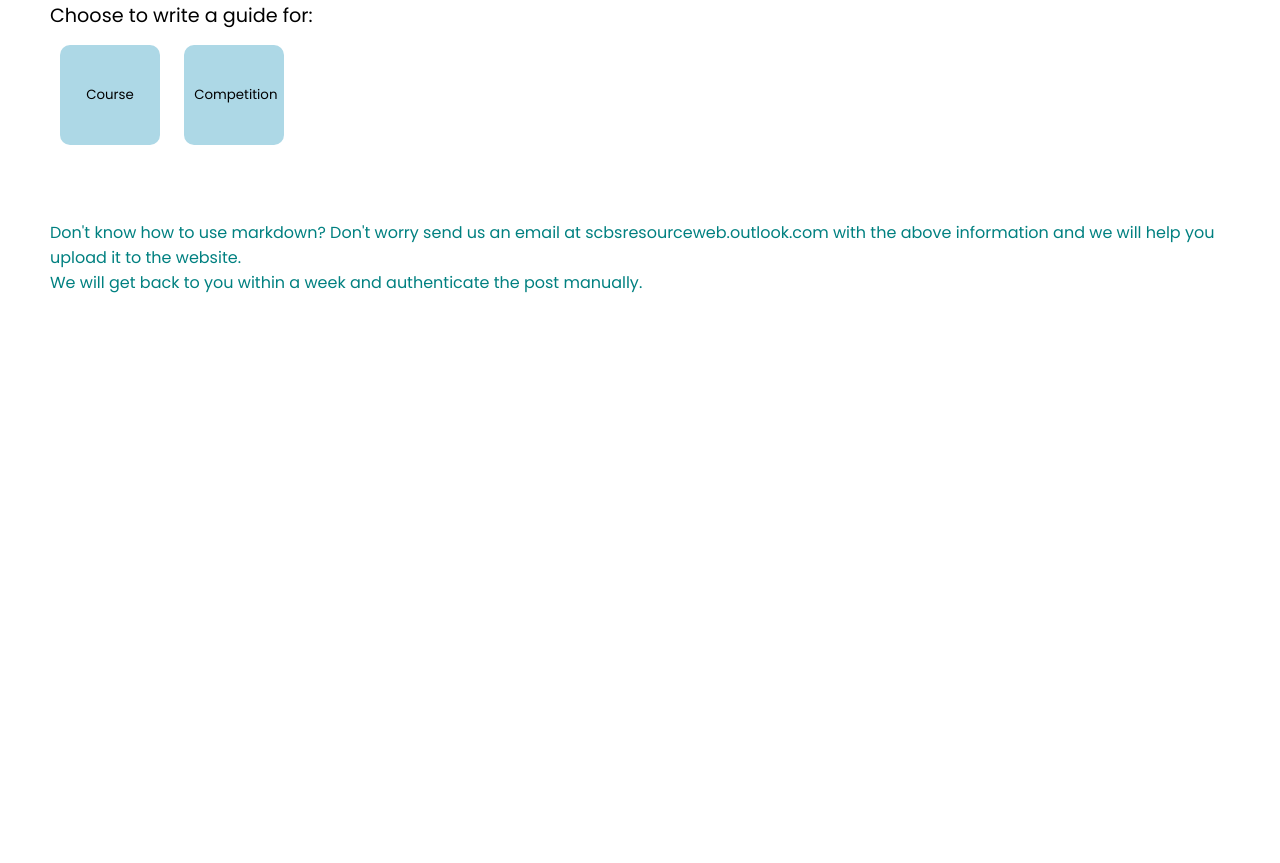
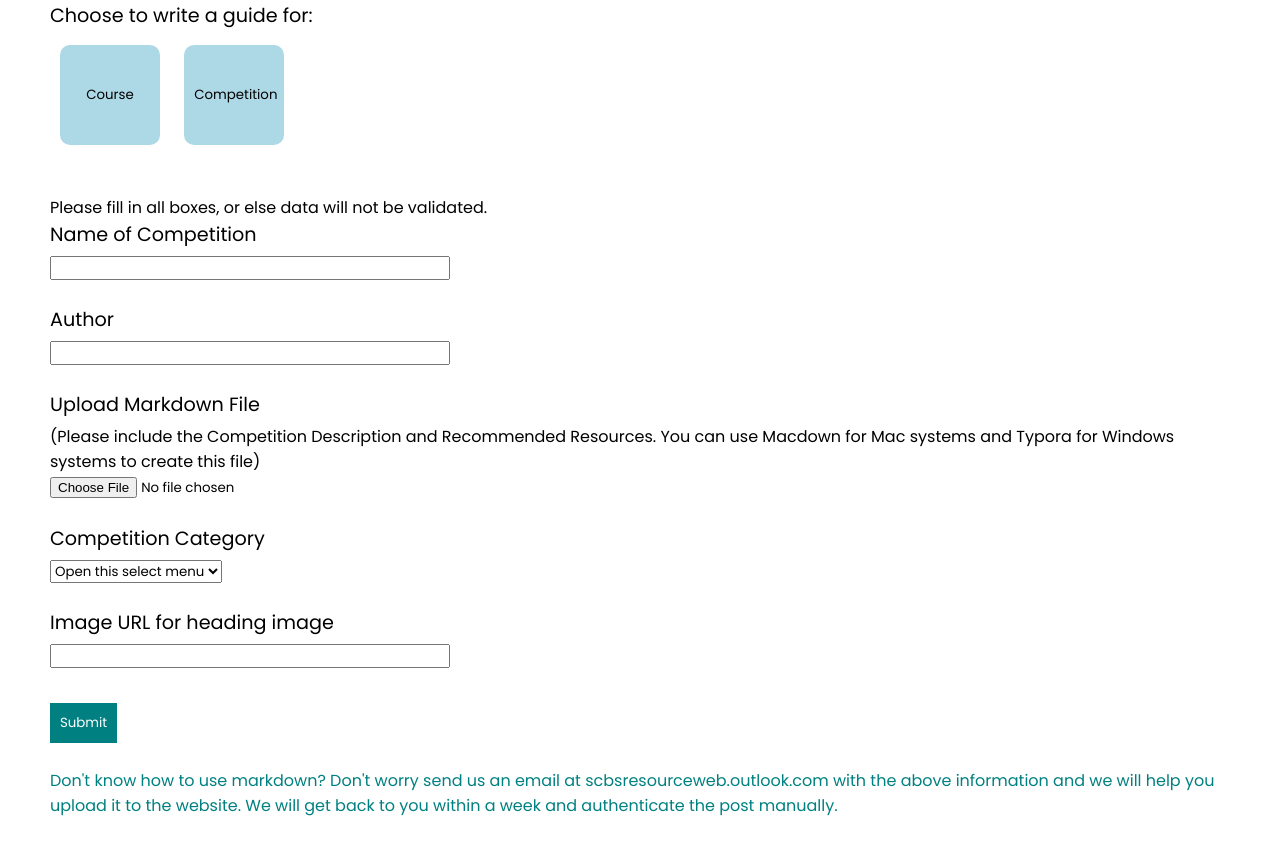
Before and after one commit to crocodile27/SCBASIS_Website, a Django app: page /create_guides in a window 1280 px wide. Shown: the part 360-1223 px from the top of the page. Before the commit the page ends 653 px from the top, so only its background shows below. Run offline with Django 3.2, Linux system fonts and the light colour scheme; some libraries are stand-ins or nearby versions.

Commit message:
implemented error messages for file submission

```diff
--- a/SCBASIS/static/scbasis/app.js
+++ b/SCBASIS/static/scbasis/app.js
@@ -4,19 +4,33 @@ document.addEventListener('DOMContentLoaded', () => {
     const courseBtn = document.querySelector('#course-button');
     const competitionBtn = document.querySelector('#competition-button');
 
-    // Initial state
+    // Hide both forms initially
+    courseForm.style.display = "none";
     competitionForm.style.display = "none";
-    courseForm.style.display = "none";
 
-    // Show course form, hide competition form
+    // Function to display the correct form based on the active form value
+    const showActiveForm = () => {
+      const activeForm = document.querySelector('input[name="active_form"]').value;
+      if (activeForm === 'competition') {
+        courseForm.style.display = "block";
+      } else if (activeForm === 'course') {
+        competitionForm.style.display = "block";
+      }
+    };
+
+    // Show the active form on page load
+    showActiveForm();
+
+    // Event listeners for buttons
     courseBtn.addEventListener('click', () => {
-        competitionForm.style.display = "none";
-        courseForm.style.display = "block";
+      competitionForm.style.display = "none";
+      courseForm.style.display = "block";
+      document.querySelector('input[name="active_form"]').value = 'course';
     });
 
-    // Show competition form, hide course form
     competitionBtn.addEventListener('click', () => {
-        courseForm.style.display = "none";
-        competitionForm.style.display = "block";
+      courseForm.style.display = "none";
+      competitionForm.style.display = "block";
+      document.querySelector('input[name="active_form"]').value = 'competition';
     });
-});
+  });
--- a/SCBASIS/static/scbasis/create_guides/styles.css
+++ b/SCBASIS/static/scbasis/create_guides/styles.css
@@ -18,7 +18,6 @@ section{
 	border-radius: 10px;
 	margin: 10px
 }
-
 .choice:hover{
 	background-color: darkturquoise;
 }
@@ -45,3 +44,7 @@ input{
 	color:teal;
 	font-size:1em;
 }
+
+.error-message{
+	color: red;
+}
--- a/SCBASIS/templates/scbasis/create_guides.html
+++ b/SCBASIS/templates/scbasis/create_guides.html
@@ -13,30 +13,28 @@
     <button class="choice" id="competition-button">Competition</button>
   </div>
   <section class="add-padding"></section>
-        <!-- <h3 id='heading'>Course Guide</h3> -->
-      <form id="courseForm" action ="{% url 'submit_courses'%}" method="post"  enctype="multipart/form-data">
+  <p>Please fill in all boxes, or else data will not be validated.</p>
+  <p class="error-message" >{{ error_overall_message }}</p>
+  <!-- Course Form -->
+  <form id="courseForm" action="{% url 'submit_courses' %}" method="post" enctype="multipart/form-data">
     {% csrf_token %}
+    <input type="hidden" name="active_form" value="course" id="activeFormInput">
     <div class="form-group">
       <label>Name of Course</label>
-            <input type="text" name="name_of_course" class="form-control">
+      <input type="text" name="name_of_course" class="form-control" value="{{ name_of_course }}" required pattern=".*\S.*">
     </div>
     <br>
     <div class="form-group">
       <label>Author</label>
-            <input type="text" name="author" class="form-control">
+      <input type="text" name="author" class="form-control" value="{{ author }}">
     </div>
     <br>
     <div class="form-group">
       <label>Upload Markdown File</label>
-            <p>
-              (Please include the Course Description and Recommended Resources. You can use Macdown for Mac systems and Typora for Windows systems to create this file)
-            </p>
+      <p>(Please include the Course Description and Recommended Resources. You can use Macdown for Mac systems and Typora for Windows systems to create this file)</p>
       <input type="file" class="form-control" id="myFile" name="course_description">
-
-
-
+      <p class="error-message" >{{ error_message }}</p>
     </div>
-
     <br>
     <div class="form-group">
       <label>Course Category</label>
@@ -48,40 +46,35 @@
         <option value="Humanities">Humanities</option>
         <option value="Others">Others</option>
       </select>
-          </div><br>
-
+    </div>
+    <br>
     <div class="form-group">
       <label>Image URL for heading image</label>
-            <input type="text" name="image_url" class="form-control">
+      <input type="text" name="image_url" class="form-control" value="{{ url_of_image }}">
     </div>
     <br>
     <button class="submit-button" type="submit">Submit</button>
-
   </form>
 
-      <!-- <h3 id='heading'>Competition Guide</h3> -->
-      <form id="competitionForm" action ="{% url 'submit_competitions'%}" method="post" enctype="multipart/form-data">
+  <!-- Competition Form -->
+  <form id="competitionForm" action="{% url 'submit_competitions' %}" method="post" enctype="multipart/form-data">
     {% csrf_token %}
+    <input type="hidden" name="active_form" value="competition" id="activeFormInput">
     <div class="form-group">
-
       <label>Name of Competition</label>
-
-            <input label="Name of Competition" type="text" name="name_of_competition" class="form-control">
+      <input label="Name of Competition" type="text" name="name_of_competition" class="form-control" value="{{ name_of_competition }}">
     </div>
     <br>
     <div class="form-group">
       <label>Author</label>
-            <input type="text" name="author" class="form-control">
+      <input type="text" name="author" class="form-control" value="{{ author }}">
     </div>
     <br>
     <div class="form-group">
       <label>Upload Markdown File</label>
-
-            <p>
-              (Please include the Competition Description and Recommended Resources. You can use Macdown for Mac systems and Typora for Windows systems to create this file)
-            </p>
+      <p>(Please include the Competition Description and Recommended Resources. You can use Macdown for Mac systems and Typora for Windows systems to create this file)</p>
       <input type="file" class="form-control" id="myFile" name="competition_description">
-
+      <p class="error-message">{{ error_message }}</p>
     </div>
     <br>
     <div class="form-group">
@@ -95,20 +88,15 @@
         <option value="Physics">Physics</option>
         <option value="Others">Others</option>
       </select>
-          </div><br>
-
+    </div>
+    <br>
     <div class="form-group">
       <label>Image URL for heading image</label>
-            <input type="text" name="image_url" class="form-control">
-          </div><br>
-
+      <input type="text" name="image_url" class="form-control" value="{{ url_of_image }}">
+    </div>
+    <br>
     <button class="submit-button" type="submit">Submit</button>
-
   </form>
-    <container class="bottom-hint"><p> Don't know how to use markdown? Don't worry send us an email at scbsresourceweb.outlook.com with the above information and we will help you upload it to the website. </p>
-      <p> We will get back to you within a week and authenticate the post manually.</p>
-    </container>
-
+  <container class="bottom-hint"><p>Don't know how to use markdown? Don't worry send us an email at scbsresourceweb.outlook.com with the above information and we will help you upload it to the website. We will get back to you within a week and authenticate the post manually.</p></container>
 </section>
-
 {% endblock %}
--- a/SCBASIS/templates/scbasis/login.html
+++ b/SCBASIS/templates/scbasis/login.html
@@ -24,5 +24,4 @@
     </form>
 
     <section class="alternative">Don't have an account? <a href="{% url 'register' %}">Register here.</a></section>
-
 {% endblock %}
--- a/SCBASIS/views.py
+++ b/SCBASIS/views.py
@@ -3,11 +3,14 @@ from django.db import IntegrityError
 from django.http import HttpResponse, HttpResponseRedirect
 from django.shortcuts import render
 from django.urls import reverse
+from django.contrib.auth.hashers import make_password
 import markdown
 
 from .models import User, Courses, Competitions
 
 # Create your views here.
+
+ALLOWED_FILE_TYPES = []
 
 
 def index(request):
@@ -80,13 +83,39 @@ def create_guides(request):
 
 def submit_courses(request):
     if request.method == "POST":
-        name_of_course = request.POST["name_of_course"]
-        author = request.POST["author"]
-        course_description = request.FILES["course_description"]
+        name_of_course = request.POST.get("name_of_course", "")
+        author = request.POST.get("author", "")
+        course_description = request.FILES.get(
+            "course_description"
+        )  # Use .get() to avoid KeyError
+        course_category = request.POST.get("course_category", "")
+        url_of_image = request.POST.get("image_url", "")
+        if not name_of_course or author or course_category or url_of_image:
+            return render(
+                request,
+                "scbasis/create_guides.html",
+                {
+                    "error_overall_message": "Please fill in missing field/s.",
+                    "name_of_course": name_of_course,
+                    "author": author,
+                    "course_category": course_category,
+                    "url_of_image": url_of_image,
+                },
+            )
+        if not course_description:
+            return render(
+                request,
+                "scbasis/create_guides.html",
+                {
+                    "error_message": "Course description file is required.",
+                    "name_of_course": name_of_course,
+                    "author": author,
+                    "course_category": course_category,
+                    "url_of_image": url_of_image,
+                },
+            )
+
         editor = request.user
-        course_category = request.POST["course_category"]
-        url_of_image = request.POST["image_url"]
-
         course = Courses(
             name_of_course=name_of_course,
             author=author,
@@ -94,25 +123,49 @@ def submit_courses(request):
             editor=editor,
             course_category=course_category,
             url_of_image=url_of_image,
-            viewable=False,
         )
         course.save()
 
         return HttpResponseRedirect(reverse("index"))
-        # User is returned to the index page
+
     return render(request, "scbasis/create_guides.html")
-    # or else they are asked to retry to create a listing.
 
 
 def submit_competitions(request):
     if request.method == "POST":
-        name_of_competition = request.POST["name_of_competition"]
-        author = request.POST["author"]
-        competition_description = request.FILES["competition_description"]
+        name_of_competition = request.POST.get("name_of_competition", "")
+        author = request.POST.get("author", "")
+        competition_description = request.FILES.get(
+            "competition_description"
+        )  # Use .get() to avoid KeyError
+        competition_category = request.POST.get("competition_category", "")
+        url_of_image = request.POST.get("image_url", "")
+        if not name_of_competition or author or competition_category or url_of_image:
+            return render(
+                request,
+                "scbasis/create_guides.html",
+                {
+                    "error_overall_message": "Please fill in missing field.",
+                    "name_of_competition": name_of_competition,
+                    "author": author,
+                    "competition_category": competition_category,
+                    "url_of_image": url_of_image,
+                },
+            )
+        if not competition_description:
+            return render(
+                request,
+                "scbasis/create_guides.html",
+                {
+                    "error_message": "Competition description file is required.",
+                    "name_of_competition": name_of_competition,
+                    "author": author,
+                    "competition_category": competition_category,
+                    "url_of_image": url_of_image,
+                },
+            )
+
         editor = request.user
-        competition_category = request.POST["competition_category"]
-        url_of_image = request.POST["image_url"]
-
         competition = Competitions(
             name_of_competition=name_of_competition,
             author=author,
@@ -120,14 +173,12 @@ def submit_competitions(request):
             editor=editor,
             competition_category=competition_category,
             url_of_image=url_of_image,
-            viewable=False,
         )
         competition.save()
 
         return HttpResponseRedirect(reverse("index"))
-        # User is returned to the index page
+
     return render(request, "scbasis/create_guides.html")
-    # or else they are asked to retry to create a listing.
 
 
 def display_courses(request, course_id):
@@ -192,6 +243,7 @@ def register(request):
 
         # Ensure password matches confirmation
         password = request.POST["password"]
+        hashed_password = make_password(password)
         confirmation = request.POST["confirmation"]
         if password != confirmation:
             return render(
--- a/requirements.txt
+++ b/requirements.txt
@@ -4,3 +4,4 @@ dj-database-url>=2.0,<3.0
 whitenoise[brotli]>=6.0,<7.0
 Markdown==3.3.4
 dj-database-url
+django-mailer==2.3.2
```
Also changed, not shown: SC_BASIS/settings.py (+46 -42 lines), files/competition_guides/NEC_3uWV1sy.md (added, +5 -0 lines), files/competition_guides/NEC_HujBIxY.md (added, +5 -0 lines), files/competition_guides/NEC_oJ9QQSy.md (added, +5 -0 lines), files/competition_guides/NEC_sSNwjSA.md (added, +5 -0 lines), db.sqlite3. Lines whose indentation alone changed are shown as unchanged.
